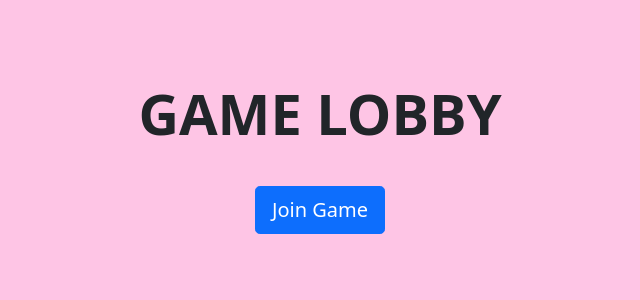
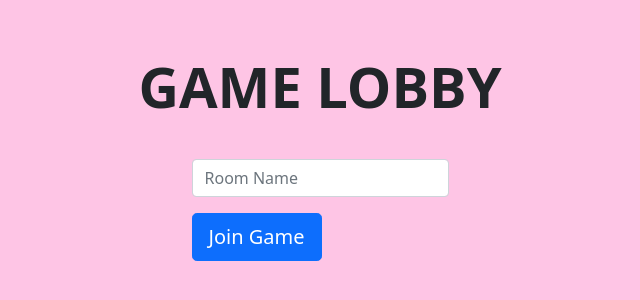
Before and after one commit to Sparrkyy/GinRummy, a Next.js app in the folder frontend/: page /game in a window 1280 px wide. Shown: the part 258-558 px from the top of the page, without its empty margins (320-960 px from the left). Built offline with nearby package versions, Linux system fonts and the light colour scheme.

Commit message:
got players into rooms somehow

```diff
--- a/frontend/pages/game.tsx
+++ b/frontend/pages/game.tsx
@@ -1,26 +1,42 @@
 import type { NextPage } from "next";
 import AuthContext from "./AuthContext";
 import { useRouter } from "next/router";
-import { useContext, useEffect, useState } from "react";
+import { useContext, useEffect, useState, useRef } from "react";
 import Button from "react-bootstrap/button";
+import Form from "react-bootstrap/Form";
 import "bootstrap/dist/css/bootstrap.min.css";
 import { w3cwebsocket as W3CWebSocket } from "websocket";
+import type { ChangeEventHandler } from "react";
+
+interface websocket {
+  onopen:Function,
+  onmessage:Function,
+  send: (val: string) => void,
+}
 
 const Game: NextPage = () => {
   const router = useRouter();
   const { userInfo, setUserInfo } = useContext(AuthContext);
   const [messages, setMessages] = useState<string[]>([]);
   const [inGame, setInGame] = useState<boolean>(false);
+  const roomName = useRef<string | null>(null);
+  let client:websocket;
 
   const joinGame = () => {
-    const client = new W3CWebSocket("ws://localhost:8080/play");
+    if (!roomName.current || roomName.current == ""){
+      return;
+    }
+    client = new W3CWebSocket("ws://localhost:8080/channel/" + roomName.current + "/play");
     client.onopen = () => {
       console.log("opened");
       setInGame(true);
     };
+
     client.onmessage = (message: { data: string }) => {
       setMessages((prev) => [...prev, message.data]);
     };
+
+
   };
 
   useEffect(() => {
@@ -46,6 +62,14 @@ const Game: NextPage = () => {
         GAME LOBBY
       </h1>
       {!inGame && (
+        <Form onSubmit={(e) => e.preventDefault()}>
+          <Form.Group className="mb-3" controlId="formBasicEmail">
+            <Form.Control
+              type="text"
+              placeholder="Room Name"
+              onChange={(e) => (roomName.current = e.target.value)}
+            />
+          </Form.Group>
           <Button
             variant="primary"
             type="submit"
@@ -54,7 +78,9 @@ const Game: NextPage = () => {
           >
             Join Game
           </Button>
+        </Form>
       )}
+      {inGame && <h1>{roomName.current}</h1>}
       <div>
         {messages.map((ele) => (
           <p key={ele}>{ele}</p>
```
Also changed, not shown: 1 other file (tests, documents, lock files or other folders). Lines whose indentation alone changed are shown as unchanged.
